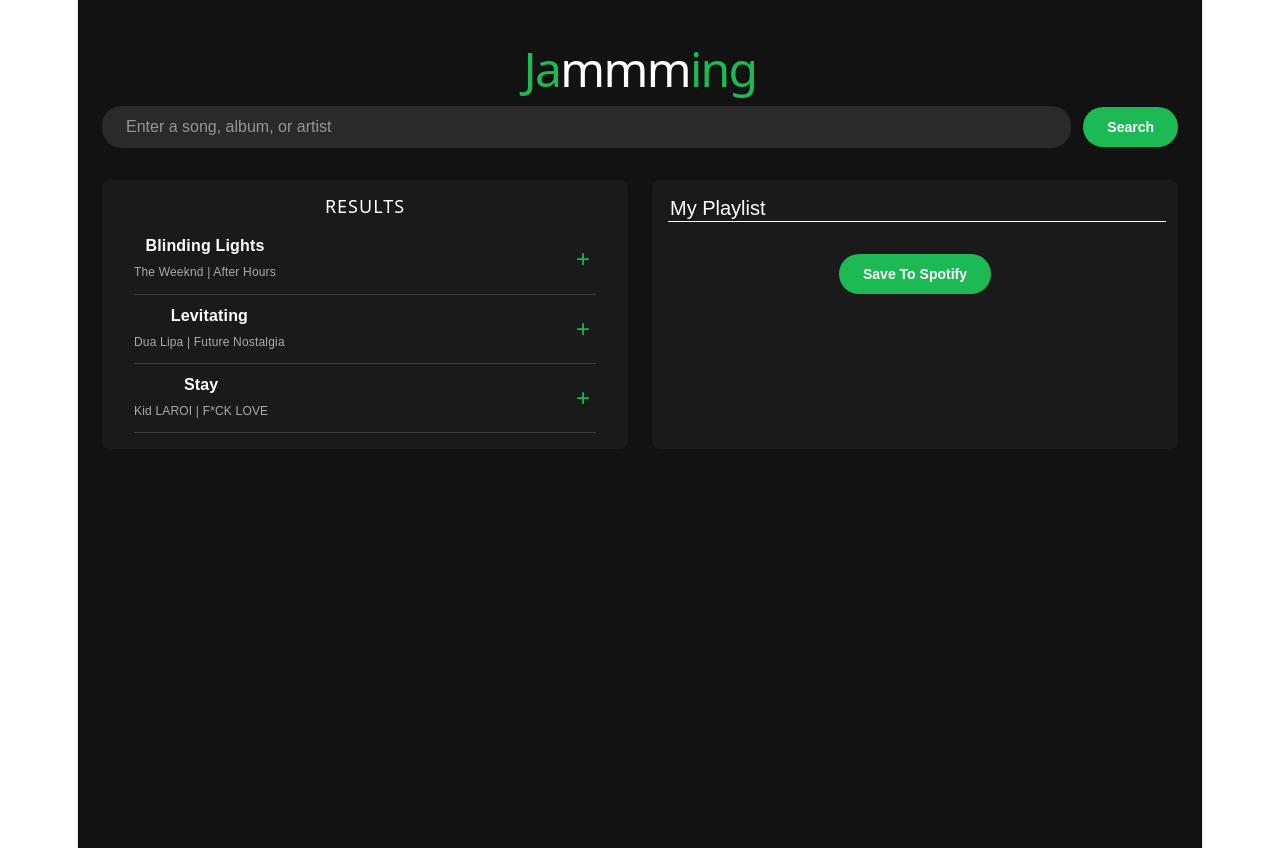
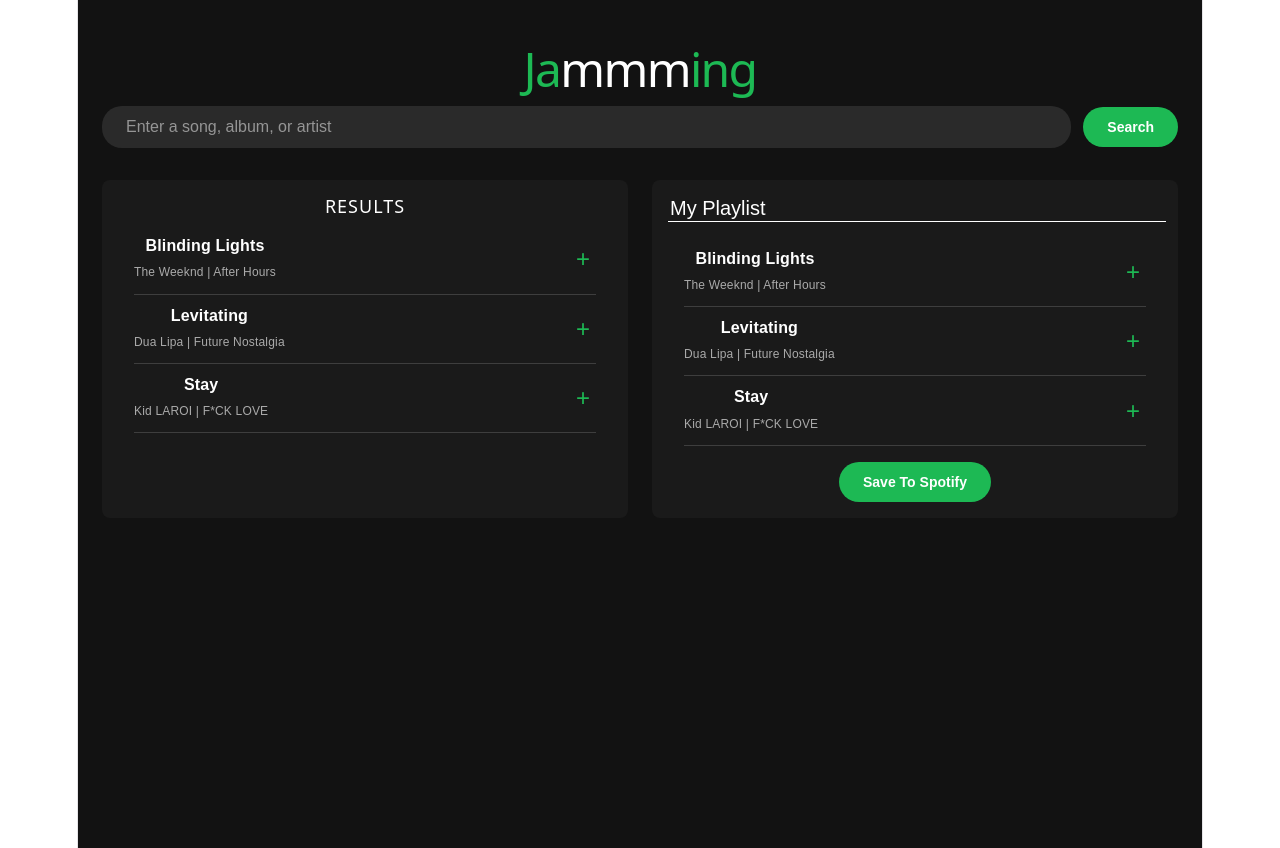
Before and after one commit to henriqueandraus/Jammming, a React (Vite) app: page / in a window 1280 px wide. Built offline with nearby package versions, Linux system fonts and the light colour scheme.

Commit message:
Implement playlist state with editable name and track listing

```diff
--- a/src/components/App/App.jsx
+++ b/src/components/App/App.jsx
@@ -12,7 +12,8 @@ const mockTracks = [
 
 function App() {
   const [searchResults, setSearchResults] = useState(mockTracks);
-  const [playlistTracks, setPlaylistTracks] = useState([]);
+  const [playlistName, setPlaylistName] = useState("My Playlist");
+  const [playlistTracks, setPlaylistTracks] = useState(mockTracks);
 
   return (
     <div className={styles.app}>
@@ -20,7 +21,11 @@ function App() {
       <SearchBar />
       <div className={styles.content}>
         <SearchResults searchResults={searchResults} />
-        <Playlist playlistTracks={playlistTracks} />
+        <Playlist
+          playlistName={playlistName}
+          playlistTracks={playlistTracks}
+          onNameChange={setPlaylistName}
+        />
       </div>
     </div>
   );
--- a/src/components/Playlist/Playlist.jsx
+++ b/src/components/Playlist/Playlist.jsx
@@ -1,12 +1,13 @@
 import Tracklist from '../Tracklist/Tracklist';
 import styles from './Playlist.module.css';
 
-function Playlist({ playlistTracks }) {
+function Playlist({ playlistName, playlistTracks, onNameChange }) {
   return (
     <div className={styles.playlist}>
       <input
         className={styles.playlistName}
-        defaultValue="My Playlist"
+        value={playlistName}
+        onChange={e => onNameChange(e.target.value)}
       />
       <Tracklist tracks={playlistTracks} />
       <button className={styles.saveButton}>Save To Spotify</button>
```
